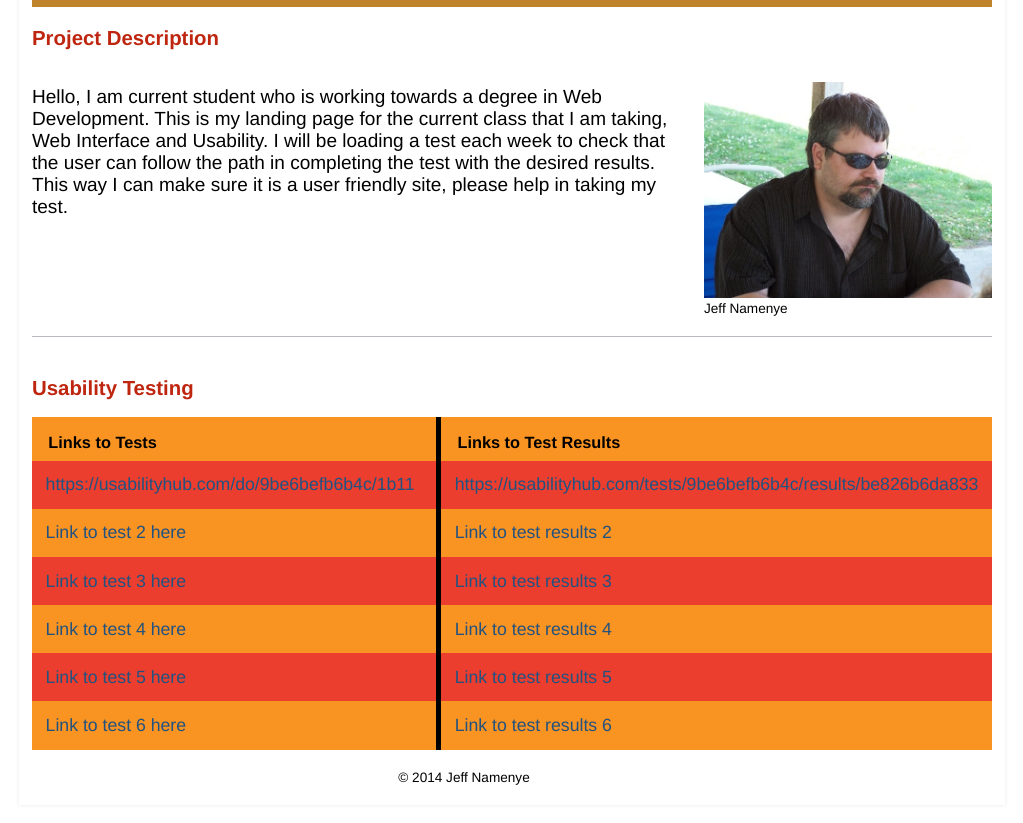
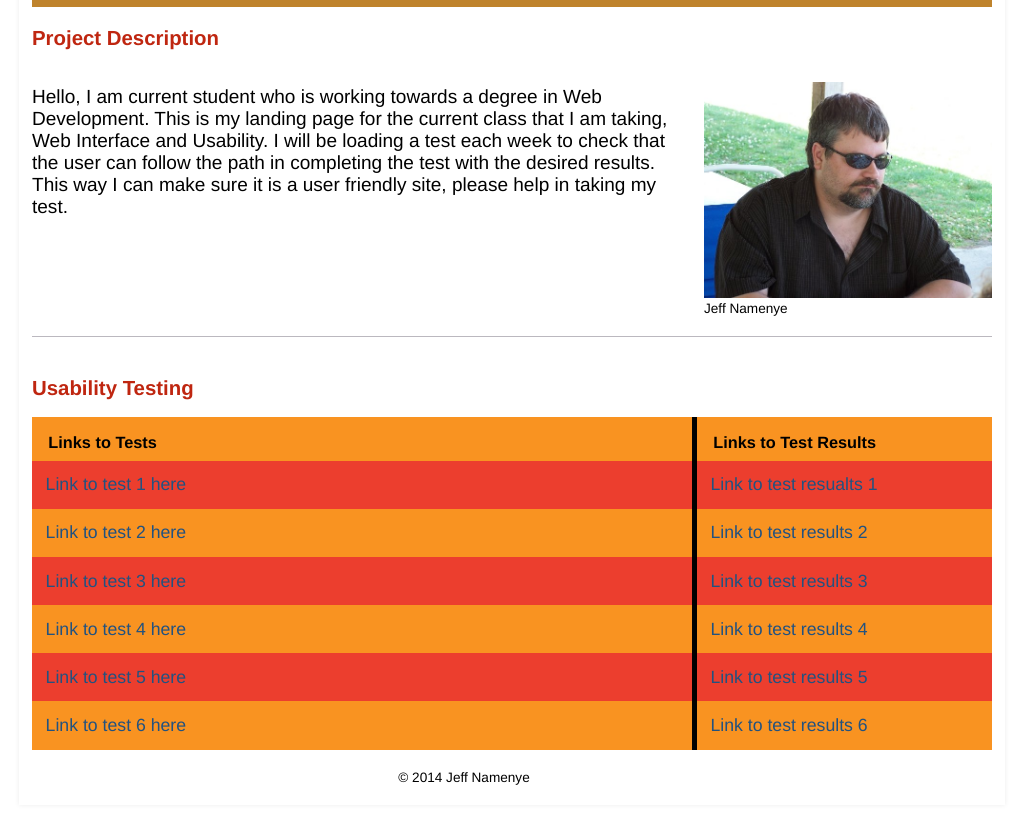
Before and after one commit to jeffnamenye/WIU, a plain HTML site: page index.html in a window 1280 px wide. Shown: the part 63-886 px from the top of the page, without its empty margins (128-1151 px from the left). Drawn offline with Linux system fonts and the light colour scheme.

Commit message:
First test 1a

```diff
--- a/index.html
+++ b/index.html
@@ -42,8 +42,8 @@
        </thead>
        <tbody>
           <tr class="odd">
-             <td><a href="#">https://usabilityhub.com/do/9be6befb6b4c/1b11</a></td>
-             <td><a href="">https://usabilityhub.com/tests/9be6befb6b4c/results/be826b6da833</a></td>
+             <td><a href="https://usabilityhub.com/do/9be6befb6b4c/1b11">Link to test 1 here</a></td>
+             <td><a href="https://usabilityhub.com/tests/9be6befb6b4c/results/be826b6da833">Link to test resualts 1</a></td>
           </tr>
           <tr>
              <td><a href="#">Link to test 2 here</a></td>
```
